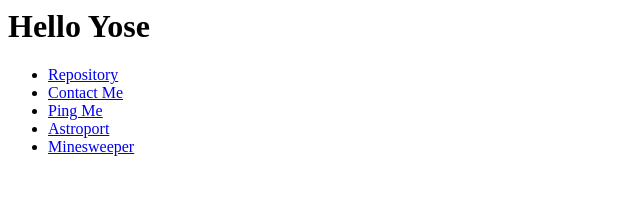
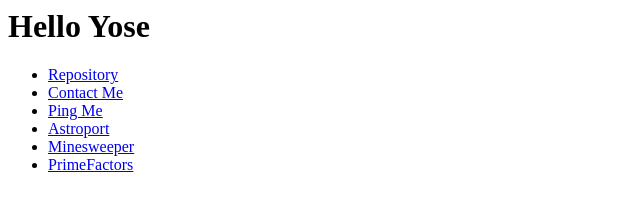
Before and after one commit to MiniKeb/MiniYose, a website: page src/views/index.htm in a window 1280 px wide. Shown: the whole page, without its empty margins (0-640 px from the left). Drawn offline with Linux system fonts and the light colour scheme.

Commit message:
[Index] Add prime factors in menu.

```diff
--- a/src/views/index.htm
+++ b/src/views/index.htm
@@ -5,4 +5,5 @@
 	<li><a id="ping-challenge-link" href="/ping">Ping Me</a></li>
 	<li><a id="astroport-link" href="/astroport">Astroport</a></li>
 	<li><a id="minesweeper-link" href="/minesweeper">Minesweeper</a></li>
+	<li><a id="prime-factors-decomposition-link" href="/primeFactors/ui">PrimeFactors</a></li>
 </ul>
```
